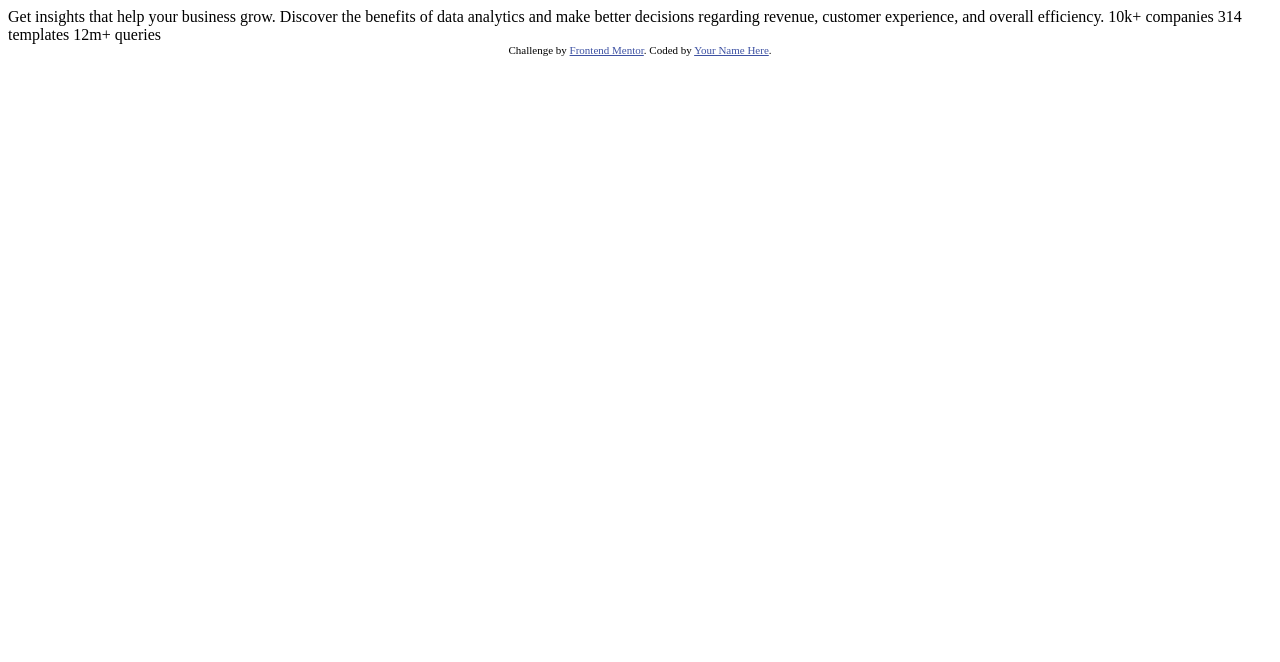
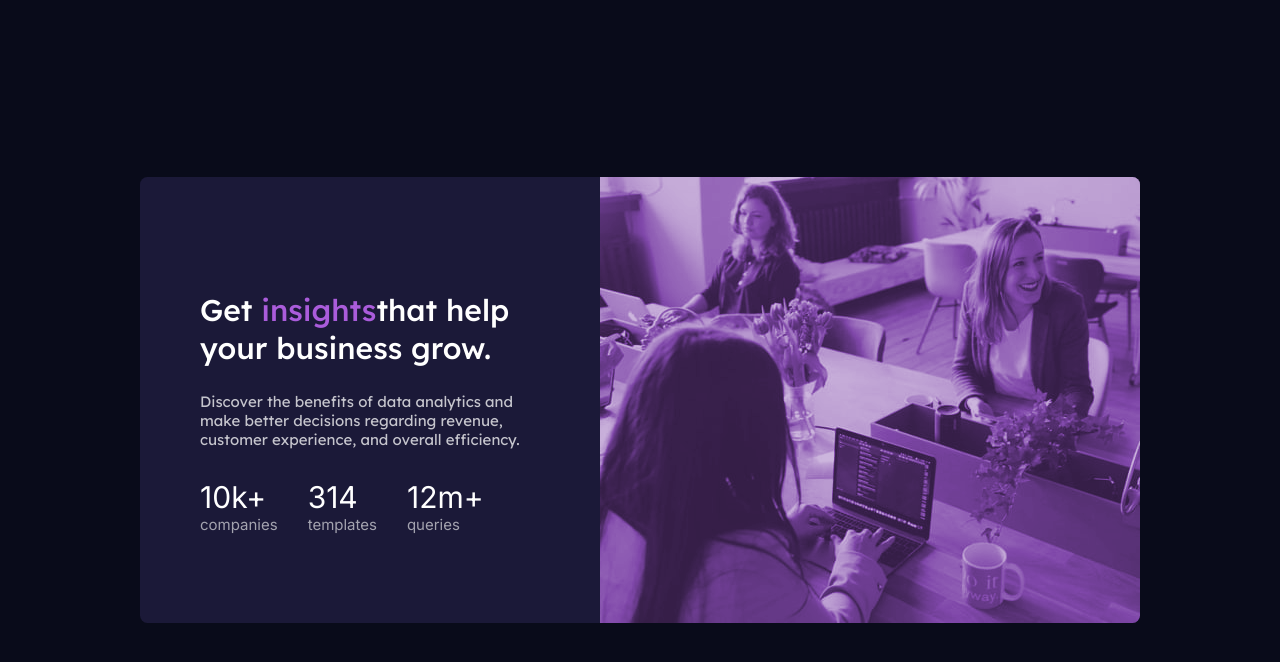
Before and after one commit to kexendi/stats-preview-card-component-main, a plain HTML site: page index.html in a window 1280 px wide. Drawn offline with Linux system fonts and the light colour scheme.

Commit message:
my solution

```diff
--- a/index.html
+++ b/index.html
@@ -1,33 +1,54 @@
 <!DOCTYPE html>
 <html lang="en">
+
 <head>
   <meta charset="UTF-8">
-  <meta name="viewport" content="width=device-width, initial-scale=1.0"> <!-- displays site properly based on user's device -->
+  <meta name="viewport" content="width=device-width, initial-scale=1.0">
+  <!-- displays site properly based on user's device -->
 
   <link rel="icon" type="image/png" sizes="32x32" href="./images/favicon-32x32.png">
 
   <title>Frontend Mentor | Stats preview card component</title>
+  <link rel="stylesheet" href="style.css">
 
-  <!-- Feel free to remove these styles or customise in your own stylesheet 👍 -->
-  <style>
-    .attribution { font-size: 11px; text-align: center; }
-    .attribution a { color: hsl(228, 45%, 44%); }
-  </style>
+  <link rel="preconnect" href="https://fonts.googleapis.com">
+  <link rel="preconnect" href="https://fonts.gstatic.com" crossorigin>
+  <link
+    href="https://fonts.googleapis.com/css2?family=Inter:wght@100;200;300;400;500;600;700;800;900&family=Lexend+Deca:wght@100;200;300;400;500;600;700;800;900&display=swap"
+    rel="stylesheet">
 </head>
+
 <body>
 
-  Get insights that help your business grow.
+  <section class="wrapper">
+    <div class="wrapper-card">
+      <div class="left">
+        <div class="left__container">
+          <span class="letf__header">
+            <h1>
+              Get <span style="color: var(--accent);">insights</span>that help your business grow.
+            </h1>
+          </span>
 
-  Discover the benefits of data analytics and make better decisions regarding revenue, customer
-  experience, and overall efficiency.
+          <p>
+            Discover the benefits of data analytics and make better decisions regarding revenue, customer
+            experience, and overall efficiency.
+          </p>
 
-  10k+ companies
-  314 templates
-  12m+ queries
+          <section class="left__footer">
+            <div class="column">10k+ <span class="column__alt">companies</span></div>
+            <div class="column">314 <span class="column__alt">templates</span></div>
+            <div class="column">12m+ <span class="column__alt">queries</span></div>
+          </section>
+        </div>
+      </div>
+      <div class="right">
+        <img src="./images/image-header-desktop.jpg" class="desktop-only">
+        <img src="./images/image-header-mobile.jpg" class="mobile-only">
+      </div>
+    </div>
+  </section>
 
-  <div class="attribution">
-    Challenge by <a href="https://www.frontendmentor.io?ref=challenge" target="_blank">Frontend Mentor</a>.
-    Coded by <a href="#">Your Name Here</a>.
-  </div>
 </body>
+
 </html>
--- /dev/null
+++ b/style.css
@@ -0,0 +1,109 @@
+:root {
+    --main-background: hsl(233, 47%, 7%);
+    --card-background: hsl(244, 38%, 16%);
+    --accent: hsl(277, 64%, 61%);
+    --white: hsl(0, 0%, 100%);
+    --main-paraprahp: hsla(0, 0%, 100%, 0.75);
+    --stat-heading: hsla(0, 0%, 100%, 0.6);
+
+    --ff-primary: "Lexend Deca";
+    --ff-secondary: "Inter";
+
+    --fs-medium: 15px;
+}
+
+html,
+body {
+    background: var(--main-background);
+    font-size: var(--fs-medium);
+    color: var(--white);
+    width: 100%;
+    height: 100%;
+    padding: 0;
+    margin: 0;
+}
+
+.wrapper {
+    width: 100%;
+    height: 100%;
+    display: flex;
+    align-items: center;
+    justify-content: center;
+    font-family: var(--ff-primary);
+}
+
+.wrapper-card {
+    display: flex;
+    flex-direction: row;
+    width: 1000px;
+    border-radius: 0.5rem;
+    background-color: var(--card-background);
+}
+
+.left {
+    display: flex;
+    flex-direction: row;
+    align-items: center;
+}
+
+.left__container{
+    padding: 0 4rem;
+}
+
+h1 {
+    font-weight: 500;
+    font-size: 2rem;
+}
+
+p{
+    color: var(--main-paraprahp);
+    font-size: var(--fs-medium);
+    padding-bottom: var(--fs-medium);
+}
+
+.left__footer {
+    display: flex;
+    flex-direction: row;
+    gap: 2rem;
+}
+
+.column {
+    font-family: var(--ff-secondary);
+    display: flex;
+    flex-direction: column;
+    color: var(--white);
+    font-size: 2rem;
+}
+
+.column__alt {
+    color: var(--stat-heading);
+    font-size: 1rem;
+}
+
+.right {
+    position: relative;
+}
+
+.right::before {
+    content: "";
+    opacity: 0.7;
+    background-color: var(--accent);
+    display: block;
+    width: 100%;
+    height: 100%;
+    position: absolute;
+    border-top-right-radius: 0.5rem;
+    border-bottom-right-radius: 0.5rem;
+}
+
+.desktop-only {
+    display: block;
+    opacity: 0.6;
+    mix-blend-mode: hard-light;
+    border-top-right-radius: 0.5rem;
+    border-bottom-right-radius: 0.5rem;
+}
+
+.mobile-only {
+    display: none;
+}
```
